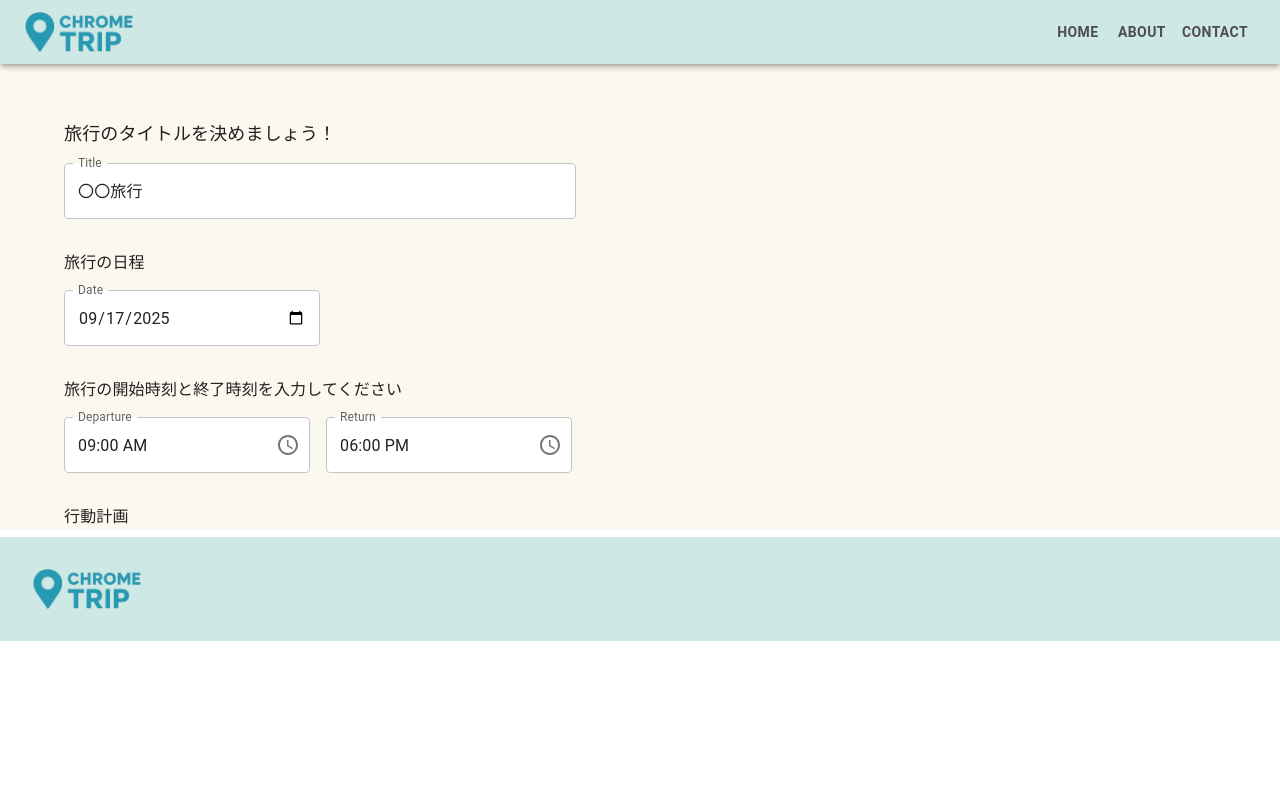
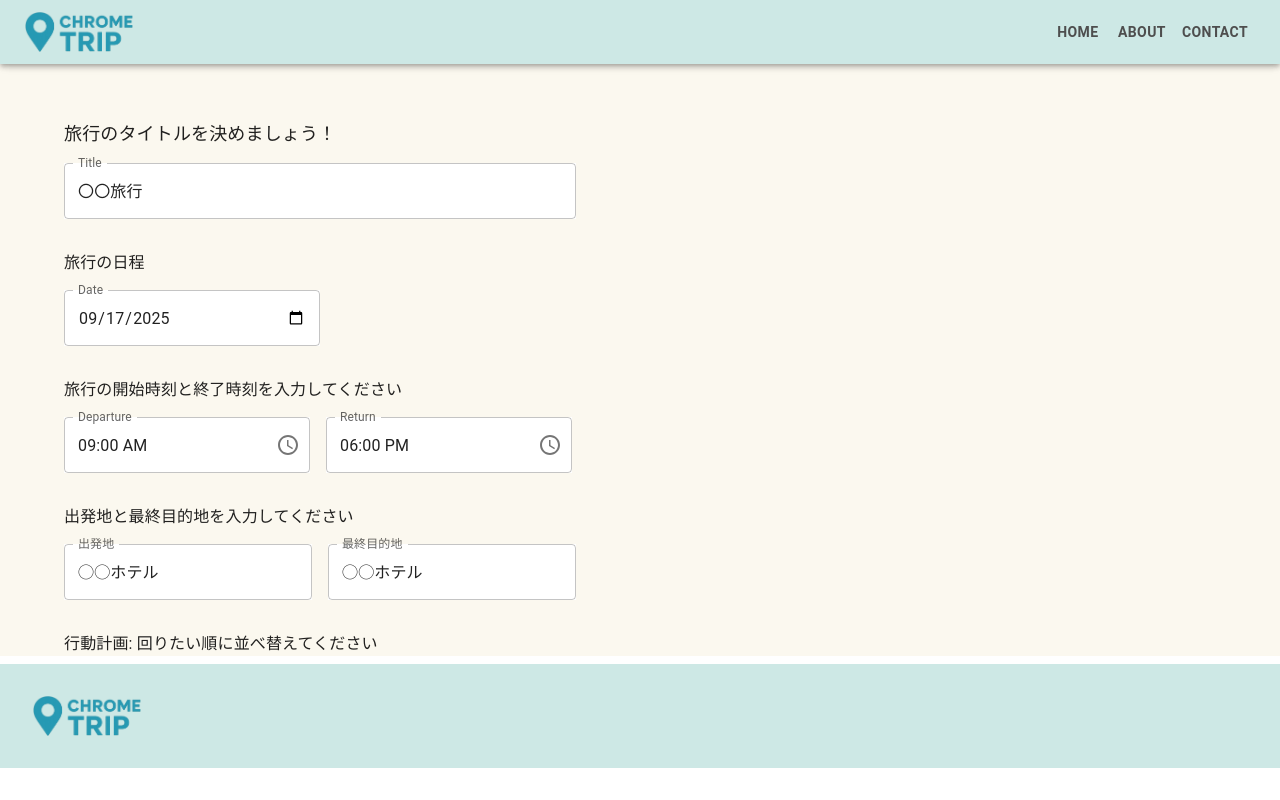
Before and after one commit to Hack-U-Shimaenaga/GoogleMapTravelExtension, a React (Create React App) app in the folder shiori-react/: page / in a window 1280 px wide. Built offline with nearby package versions, Linux system fonts and the light colour scheme.

Commit message:
出発地と最終目的地の追加

```diff
--- a/shiori-react/src/pages/home.js
+++ b/shiori-react/src/pages/home.js
@@ -12,6 +12,29 @@ import { useEffect } from 'react';
 export default function Home({ className }) {
 
     const [addressList, setAddressList] = useState([]);
+
+    // 出発地と最終目的地用のstate
+    const [location, setLocation] = useState({
+        startLocation: "◯◯ホテル",
+        endLocation: "◯◯ホテル"
+    });
+
+    const [locationBlankError, setLocationBlankError] = useState(false);
+
+    // 入力変更時
+    const onChangeLocation = (field, value) => {
+        setLocation((prev) => ({ ...prev, [field]: value }));
+        if (value) {
+            setLocationBlankError(false);
+        }
+    };
+
+    // フォーカスアウト時
+    const onBlurLocation = () => {
+        if (!location.startLocation || !location.endLocation) {
+            setLocationBlankError(true);
+        }
+    };
 
     useEffect(() => {
         window.addEventListener("message", (event) => {
@@ -200,7 +223,33 @@ export default function Home({ className }) {
                         </div>
                     </LocalizationProvider>
                 </div>
-                <p className='mt-8'>行動計画</p>
+                <div className='mt-8'>
+                    <p>出発地と最終目的地を入力してください</p>
+                    <div style={{ display: "flex", gap: "1rem", marginTop: "15px" }}>
+                        <TextField
+                            label="出発地"
+                            value={location.startLocation}
+                            onChange={(e) => onChangeLocation("startLocation", e.target.value)}
+                            onBlur={onBlurLocation}
+                            error={locationBlankError}
+                            helperText={locationBlankError ? "出発地を入力してください" : ""}
+                            sx={{ backgroundColor: "#FFFFFF" }}
+                        />
+
+                        <TextField
+                            label="最終目的地"
+                            value={location.endLocation}
+                            onChange={(e) => onChangeLocation("endLocation", e.target.value)}
+                            onBlur={onBlurLocation}
+                            error={locationBlankError}
+                            helperText={locationBlankError ? "最終目的地を入力してください" : ""}
+                            sx={{ backgroundColor: "#FFFFFF" }}
+                        />
+
+                    </div>
+                </div>
+
+                <p className='mt-8'>行動計画: 回りたい順に並べ替えてください</p>
 
                 <div
                     className='mt-2'
@@ -208,6 +257,7 @@ export default function Home({ className }) {
                     {addressList.map((address, index) => (
                         <PlaceCard key={index} address={address} />
                     ))}
+
                 </div>
 
             </Container>
```
